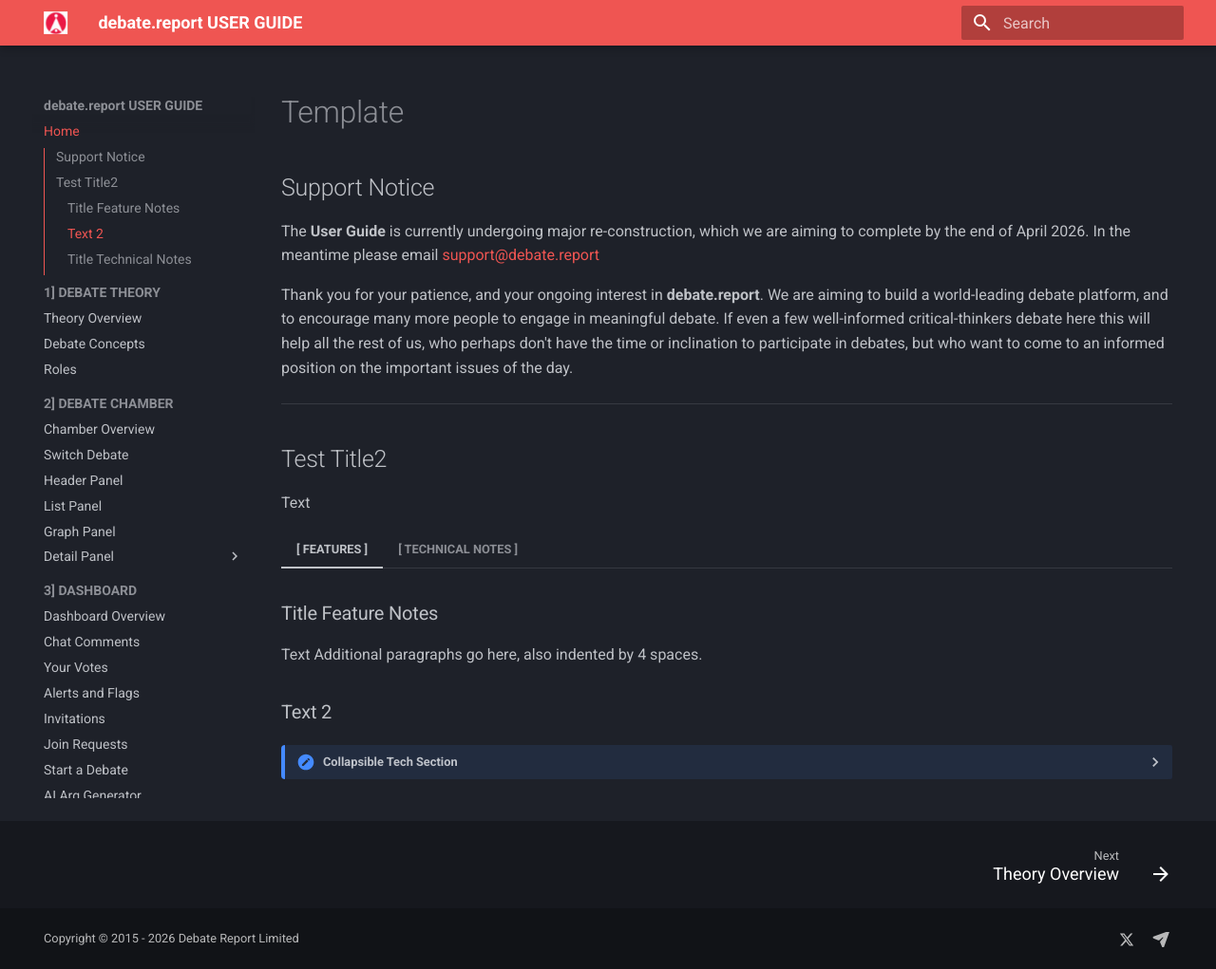
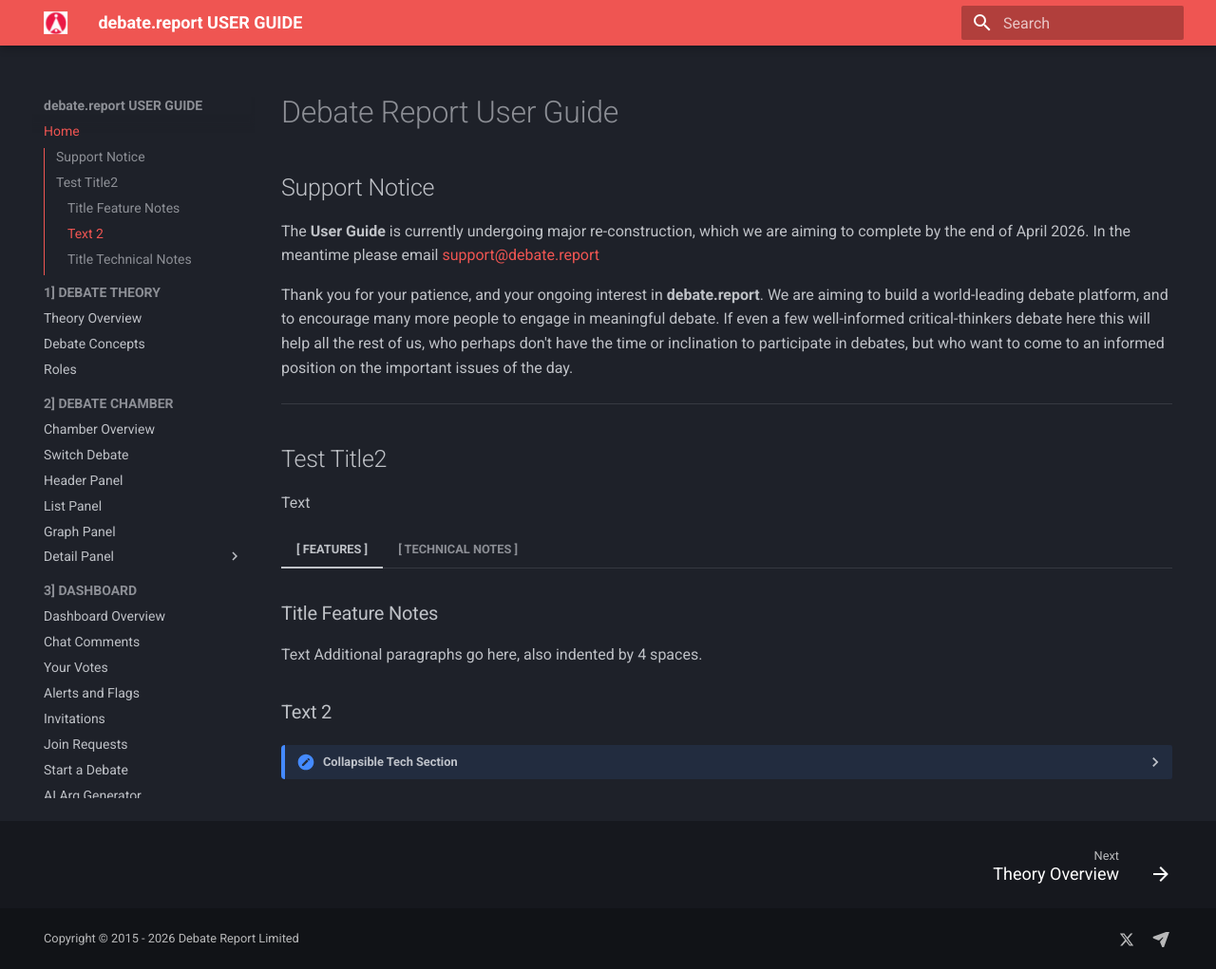
Before and after one commit to datweeds/debate, an MkDocs documentation site: the page built from docs/index.md, in a window 1280 px wide and 1021 px high. Shown: the whole window at 95% size. Built offline with MkDocs 1.6.1 and Material for MkDocs 9.7.7, drawn with Linux system fonts in a browser that asks for light colours.

Commit message:
Update index.md

```diff
--- a/docs/index.md
+++ b/docs/index.md
@@ -1,4 +1,4 @@
-# Template
+# Debate Report User Guide
 
 ## Support Notice
 The **User Guide** is currently undergoing major re-construction, which we are aiming to complete by the end of April 2026. In the meantime please email [support@debate.report](mailto:support@debate.report)
```
